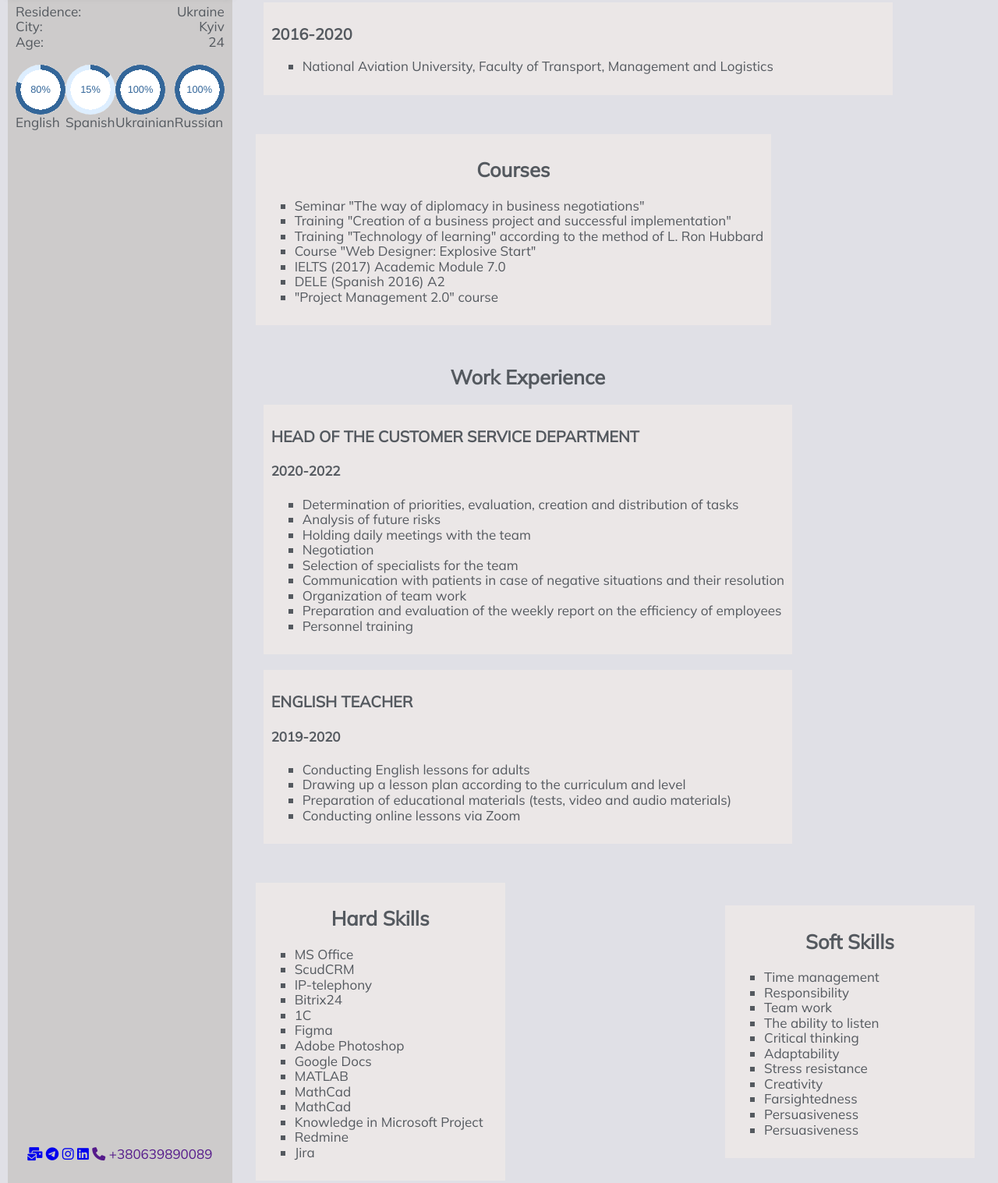
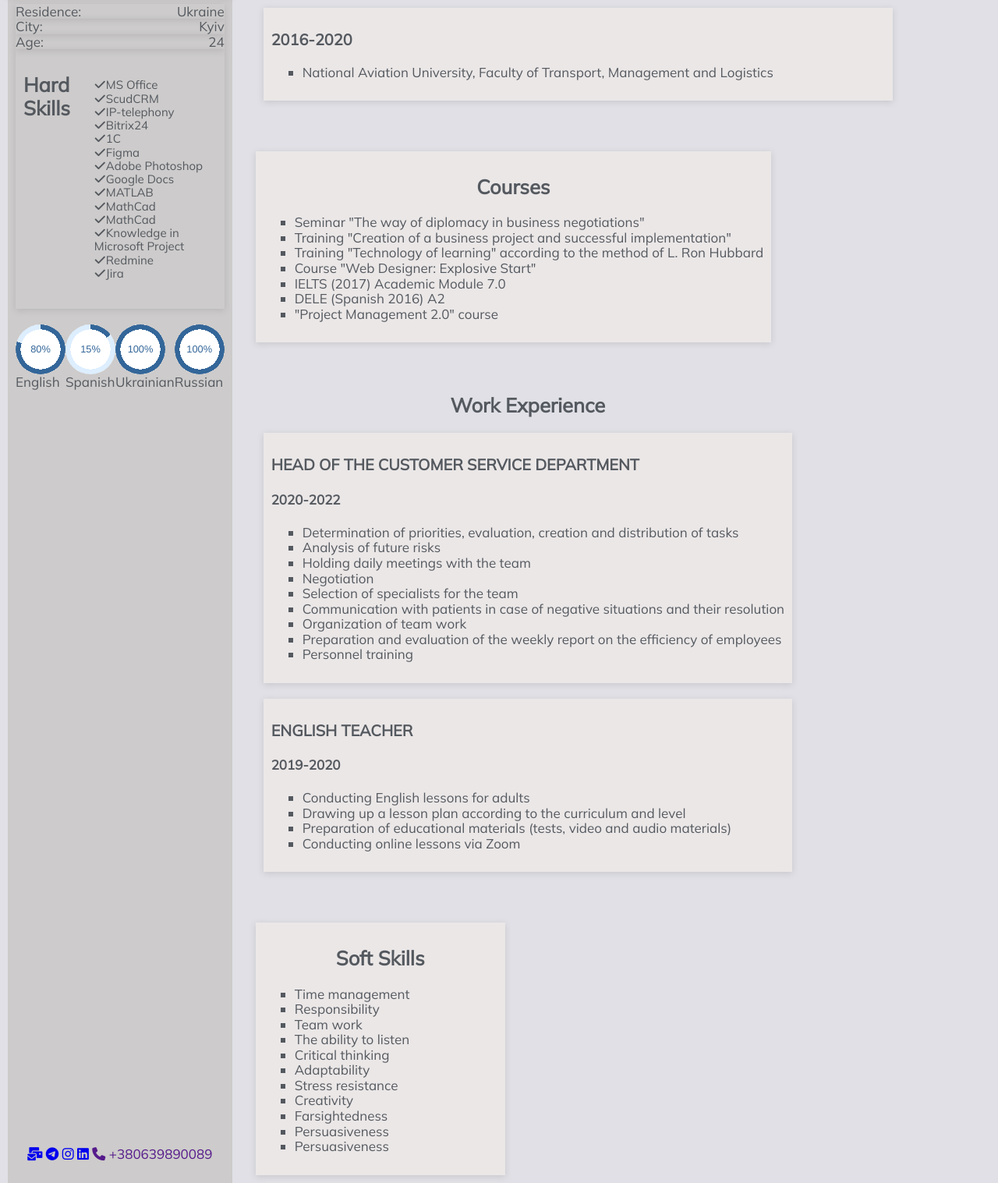
Before and after one commit to Svitlana1999/CV, a plain HTML site: page index.html in a window 1280 px wide and 1752 px high. Shown: the part 218-1735 px from the top of the page at 78% size. Drawn offline with Linux system fonts and the light colour scheme.

Commit message:
Update 06/02/2023
Adding new side scroll

```diff
--- a/index.html
+++ b/index.html
@@ -36,6 +36,28 @@
                     <div>
                         <span>Age:</span>
                         <span>24</span>
+                    </div>
+                    <div class="hard-skills">
+                        <h2>Hard Skills</h2>
+                        <ul>
+
+                            <li ><i class="fa-solid fa-check"></i>MS Office</li>
+                            <li><i class="fa-solid fa-check"></i>ScudCRM</li>
+                            <li><i class="fa-solid fa-check"></i>IP-telephony</li>
+                            <li><i class="fa-solid fa-check"></i>Bitrix24</li>
+                            <li><i class="fa-solid fa-check"></i>1С</li>
+                            <li><i class="fa-solid fa-check"></i>Figma</li>
+                            <li><i class="fa-solid fa-check"></i>Adobe Photoshop</li>
+                            <li><i class="fa-solid fa-check"></i>Google Docs</li>
+                            <li><i class="fa-solid fa-check"></i>MATLAB</li>
+                            <li><i class="fa-solid fa-check"></i>MathCad</li>
+                            <li><i class="fa-solid fa-check"></i>MathCad</li>
+                            <li><i class="fa-solid fa-check"></i>Knowledge in Microsoft Project</li>
+                            <li><i class="fa-solid fa-check"></i>Redmine</li>
+                            <li><i class="fa-solid fa-check"></i>Jira</li>
+
+
+                        </ul>
                     </div>
                 </div>
 
@@ -165,26 +187,7 @@
                     </ul>
                 </div>
             </div>
-            <div class="hard-skills block-item">
-                <h2>Hard Skills</h2>
-                <ul>
-                    <li>MS Office</li>
-                    <li>ScudCRM</li>
-                    <li>IP-telephony</li>
-                    <li>Bitrix24</li>
-                    <li>1С</li>
-                    <li>Figma</li>
-                    <li>Adobe Photoshop</li>
-                    <li>Google Docs</li>
-                    <li>MATLAB</li>
-                    <li>MathCad</li>
-                    <li>MathCad</li>
-                    <li>Knowledge in Microsoft Project</li>
-                    <li>Redmine</li>
-                    <li>Jira</li>
 
-                </ul>
-            </div>
             <div class="soft-skills block-item">
                 <h2>Soft Skills</h2>
                 <ul>
--- a/styles.css
+++ b/styles.css
@@ -59,6 +59,7 @@ div {
 .personal-info div {
     display: flex;
     justify-content: space-between;
+    box-shadow: rgba(99, 99, 99, 0.2) 0px 2px 8px 0px;
 }
 
 .main {
@@ -176,17 +177,25 @@ div {
 
 .hard-skills {
     /* background: sandybrown; */
-    min-width: 300px;
+    /* min-width: 300px; */
     /* height: 200px; */
 
 }
 
 .hard-skills ul {
-    list-style: square;
+    list-style: none;
+    display: list-item;
+    padding: 10px;
+
+
+}
+.hard-skills ul li {
+    font-size: 15px;
+
 }
 
 .hard-skills h2 {
-    text-align: center;
+   /* text-align: center; */
 }
 
 .soft-skills {
@@ -209,4 +218,5 @@ div {
     padding: 10px;
     background-color: rgb(235, 231, 231);
     margin: 20px;
+    box-shadow: rgba(99, 99, 99, 0.2) 0px 2px 8px 0px;
 }
```
